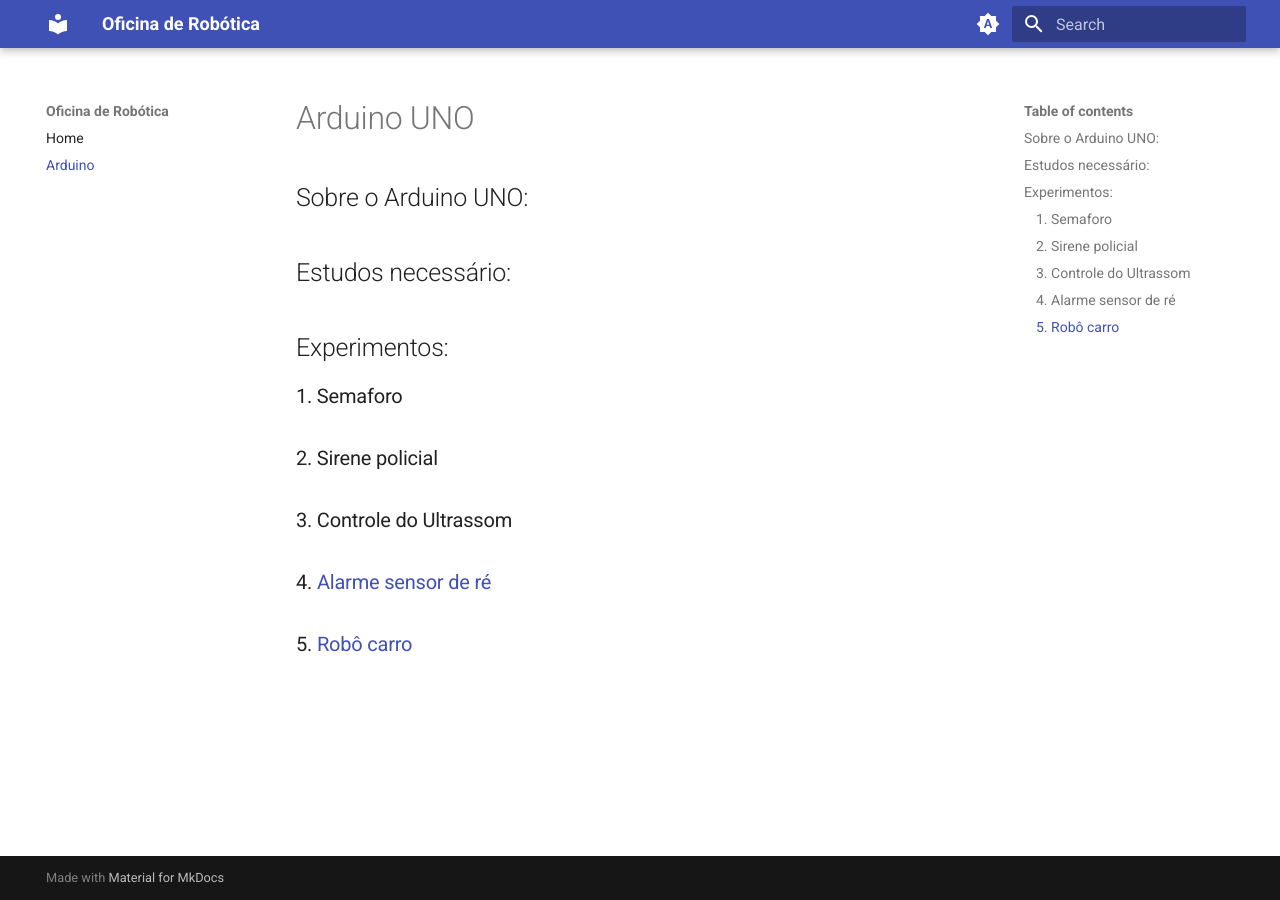
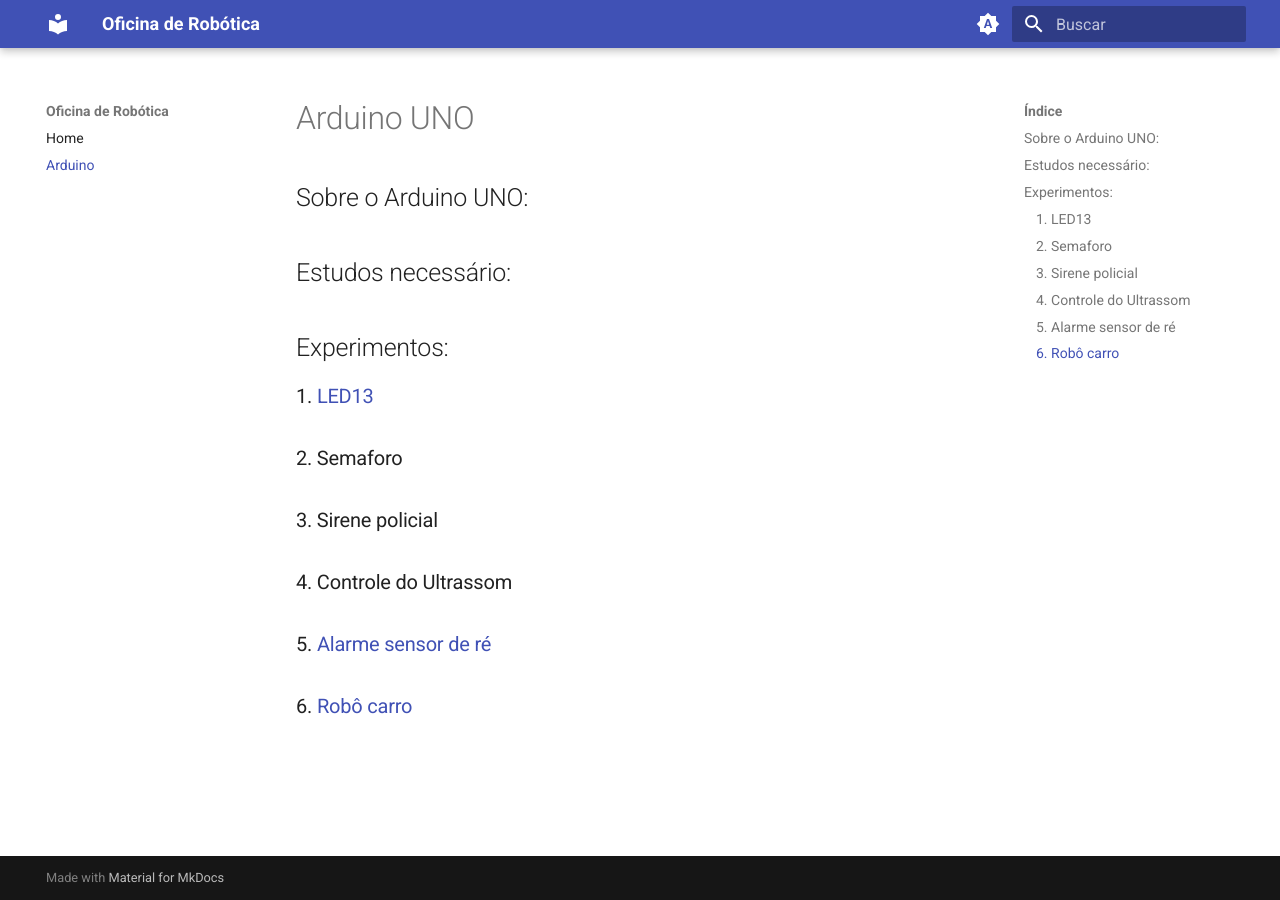
Before and after one commit to LARM-UFSC/oficina-de-robotica-site, an MkDocs documentation site: the page built from docs/arduino.md, in a window 1280 px wide. Built offline with MkDocs 1.6.1 and Material for MkDocs 9.7.7, drawn with Linux system fonts in a browser that asks for light colours.

```diff
--- a/docs/arduino.md
+++ b/docs/arduino.md
@@ -7,8 +7,9 @@
 
 
 ## Experimentos:
-### 1. Semaforo
-### 2. Sirene policial
-### 3. Controle do Ultrassom
-### 4. [Alarme sensor de ré](paginas_arduino/alarme_sensor.md)
-### 5. [Robô carro](paginas_arduino/alarme_sensor.md)
+### 1. [LED13](paginas_arduino/led_arduino.md)
+### 2. Semaforo
+### 3. Sirene policial
+### 4. Controle do Ultrassom
+### 5. [Alarme sensor de ré](paginas_arduino/alarme_sensor.md)
+### 6. [Robô carro](paginas_arduino/alarme_sensor.md)
--- a/mkdocs.yml
+++ b/mkdocs.yml
@@ -2,6 +2,7 @@ site_name: Oficina de Robótica
 
 theme:
   name: material
+  language: pt-BR
 
   features:
     - content.code.copy
```
Also changed, not shown: docs/paginas_arduino/led_arduino.md (added, +7 -0 lines), docs/imagens/didaticaUNO.webp (added), docs/imagens/didaticaUNO550.webp (added), docs/imagens/imagens_arduino/LED13/arduino600.png (added), 1 other file.
